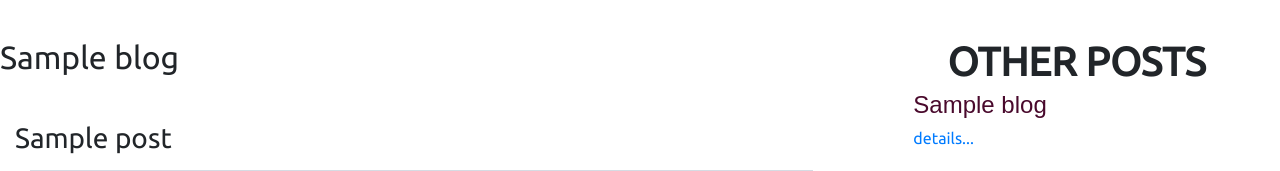
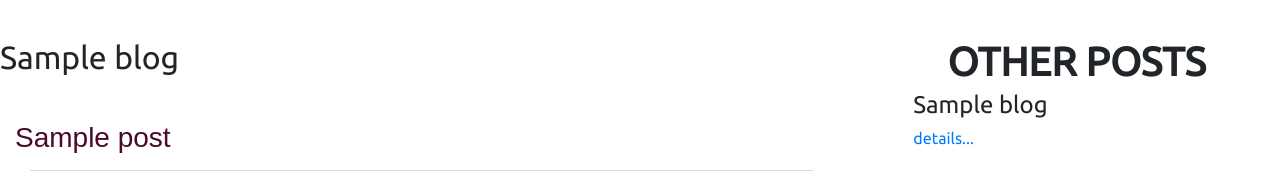
Before and after one commit to orlhatundji/schoolsandstoriesblog, a Django app: template blog/templates/blog/details.html in a window 1280 px wide. Shown: the part 56-227 px from the top of the page. Run offline with Django 3.2, Linux system fonts and the light colour scheme; the template is opened without the code that fills it: most values are stand-ins (such as "Sample title", 1, 10 or a date in 2020); grey boxes marked "Sample" are stand-in pictures; form fields are guessed from the names that the template uses; some libraries are stand-ins or nearby versions.

Commit message:
Update on a tags

```diff
--- a/blog/static/blog/blog.css
+++ b/blog/static/blog/blog.css
@@ -58,13 +58,16 @@ h1 {
 p{
     text-align: justify !important;
 }
-.blog-title{
+.blog-title a{
     font-family: 'Oswald', sans-serif;
     color: rgb(73, 9, 44);
-    padding: 0px !important;
     text-align: justify;
+}
+.blog-title-detail{
+    font-family: 'Oswald', sans-serif;
+    color: rgb(73, 9, 44);
+}
 
-}
 .comment-text{
     border-top: solid rgb(180, 155, 204);
     border-bottom: solid rgb(180, 155, 204);
--- a/blog/templates/blog/details.html
+++ b/blog/templates/blog/details.html
@@ -20,7 +20,6 @@
         {% endif %}
         <p class="lead mt-3">{{ post.content | safe }}</p>
         <small>{{ post.created_date }}</small>
-        <br>
     </div>
 
     {% if post.comment_set.all|length > 1 %}
--- a/blog/templates/blog/index.html
+++ b/blog/templates/blog/index.html
@@ -11,7 +11,7 @@
                 <div class="blog-post mb-3">
 
                         <h3 class="blog-title">
-                            <a href="{%  url 'blog:detail' blog.id %}"></a>{{ blog.title }} </a>
+                            <a href="{%  url 'blog:detail' blog.id %}">{{ blog.title }} </a>
                         </h3>
 
                     <p class="lead">{{ blog.content | slice:"0:500"| safe }}</p>
```
